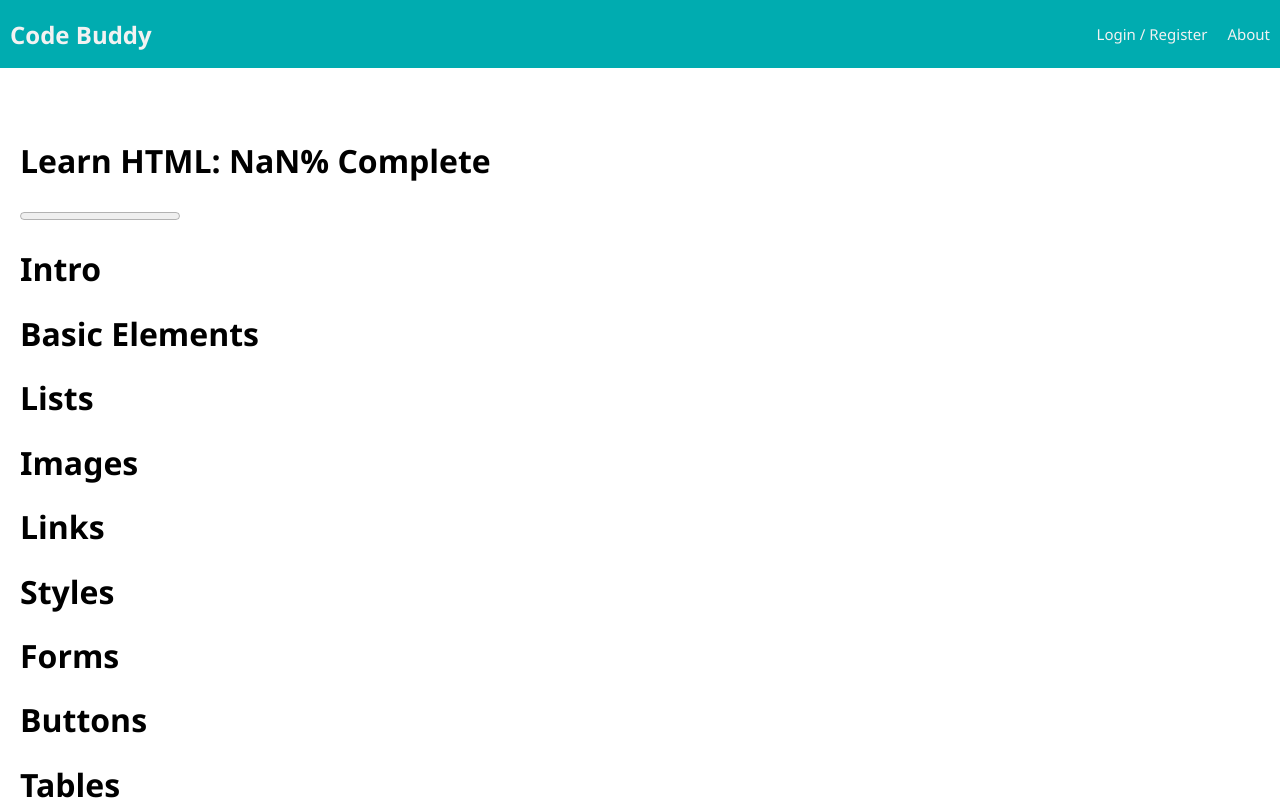
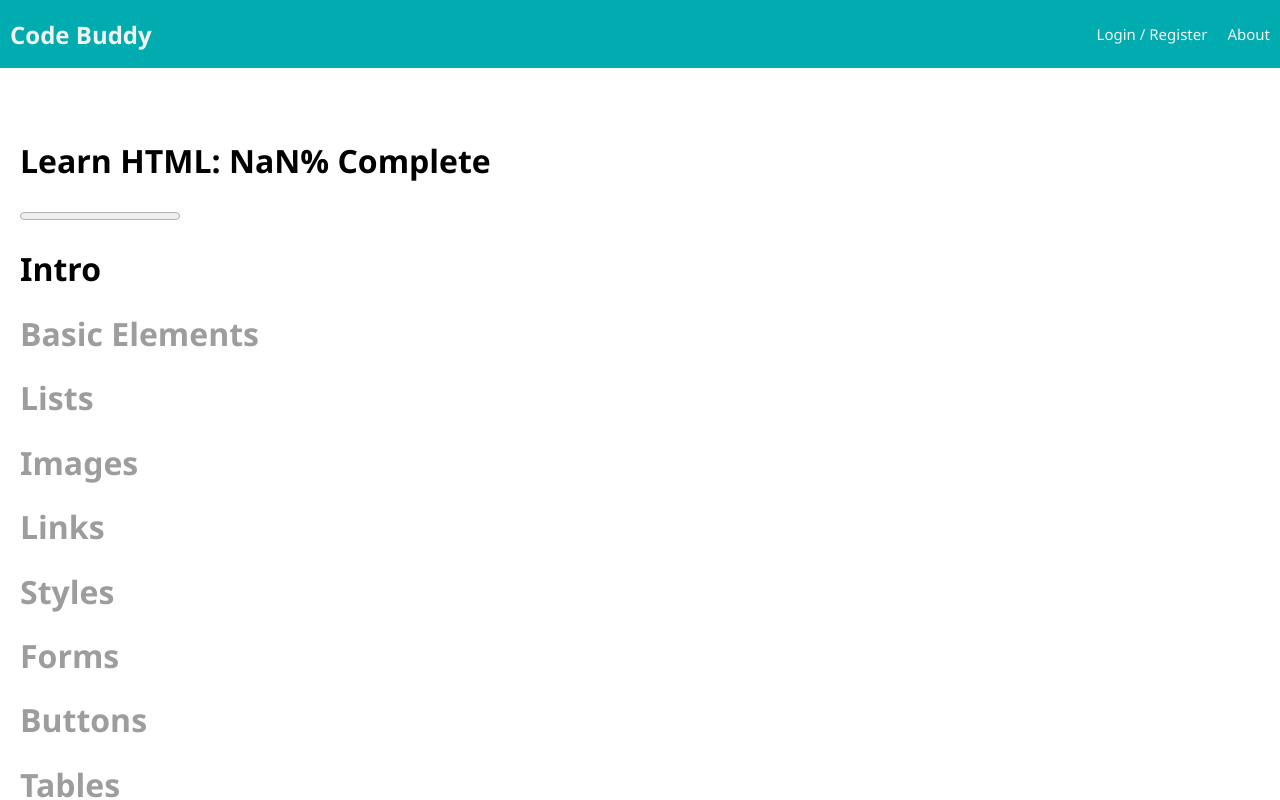
Before and after one commit to levimastrud/CodeBuddy, a React (Create React App) app: page /#/progression in a window 1280 px wide. Shown: the top 800 px of the page. Built offline with nearby package versions, Linux system fonts and the light colour scheme; no server answers.

Commit message:
added styling to make which course you are on more obvious

```diff
--- a/src/components/App/App.css
+++ b/src/components/App/App.css
@@ -118,3 +118,11 @@ input {
   margin: 5px;
   margin-bottom: 10px;
 }
+
+.ready {
+  color: rgb(49, 49, 49);
+}
+
+.not-ready {
+  color: rgb(157, 157, 157);
+}
--- a/src/components/Progression/Progression.jsx
+++ b/src/components/Progression/Progression.jsx
@@ -25,15 +25,15 @@ function Progression() {
       <h1>Learn HTML: {progress}% Complete</h1>
       <progress max={100} value = {progress}></progress>
       <Link to='/intro'><h1> Intro </h1></Link>
-      {progress > 0 ? <Link to='/basic-elements'><h1> Basic Elements </h1></Link> : <h1> Basic Elements </h1>}
-      {progress > 10 ? <Link to='/lists'><h1> Lists </h1></Link> : <h1> Lists </h1>}
-      {progress > 20 ? <Link to='/images'><h1> Images </h1></Link> : <h1> Images </h1>}
-      {progress > 30 ? <Link to='/links'><h1> Links </h1></Link> : <h1> Links </h1>}
-      {progress > 40 ? <Link to='/styles'><h1> Styles </h1></Link> : <h1> Styles </h1>}
-      {progress > 50 ? <Link to='/forms'><h1> Forms </h1></Link> : <h1> Forms </h1>}
-      {progress > 60 ? <Link to='/buttons'><h1> Buttons </h1></Link> : <h1> Buttons </h1>}
-      {progress > 70 ? <Link to='/tables'><h1> Tables </h1></Link> : <h1> Tables </h1>}
-      {progress > 80 ? <Link to='/final-test'><h1> Final Test </h1></Link> : <h1> Final Test </h1>}
+      {progress > 0 ? <Link to='/basic-elements'><h1 className='ready'> Basic Elements </h1></Link> : <h1 className='not-ready'> Basic Elements </h1>}
+      {progress > 10 ? <Link to='/lists'><h1 className='ready'> Lists </h1></Link> : <h1 className='not-ready'> Lists </h1>}
+      {progress > 20 ? <Link to='/images'><h1 className='ready'> Images </h1></Link> : <h1 className='not-ready'> Images </h1>}
+      {progress > 30 ? <Link to='/links'><h1 className='ready'> Links </h1></Link> : <h1 className='not-ready'> Links </h1>}
+      {progress > 40 ? <Link to='/styles'><h1 className='ready'> Styles </h1></Link> : <h1 className='not-ready'> Styles </h1>}
+      {progress > 50 ? <Link to='/forms'><h1 className='ready'> Forms </h1></Link> : <h1 className='not-ready'> Forms </h1>}
+      {progress > 60 ? <Link to='/buttons'><h1 className='ready'> Buttons </h1></Link> : <h1 className='not-ready'> Buttons </h1>}
+      {progress > 70 ? <Link to='/tables'><h1 className='ready'> Tables </h1></Link> : <h1 className='not-ready'> Tables </h1>}
+      {progress > 80 ? <Link to='/final-test'><h1 className='ready'> Final Test </h1></Link> : <h1 className='not-ready'> Final Test </h1>}
     </div>
   );
 }
```
